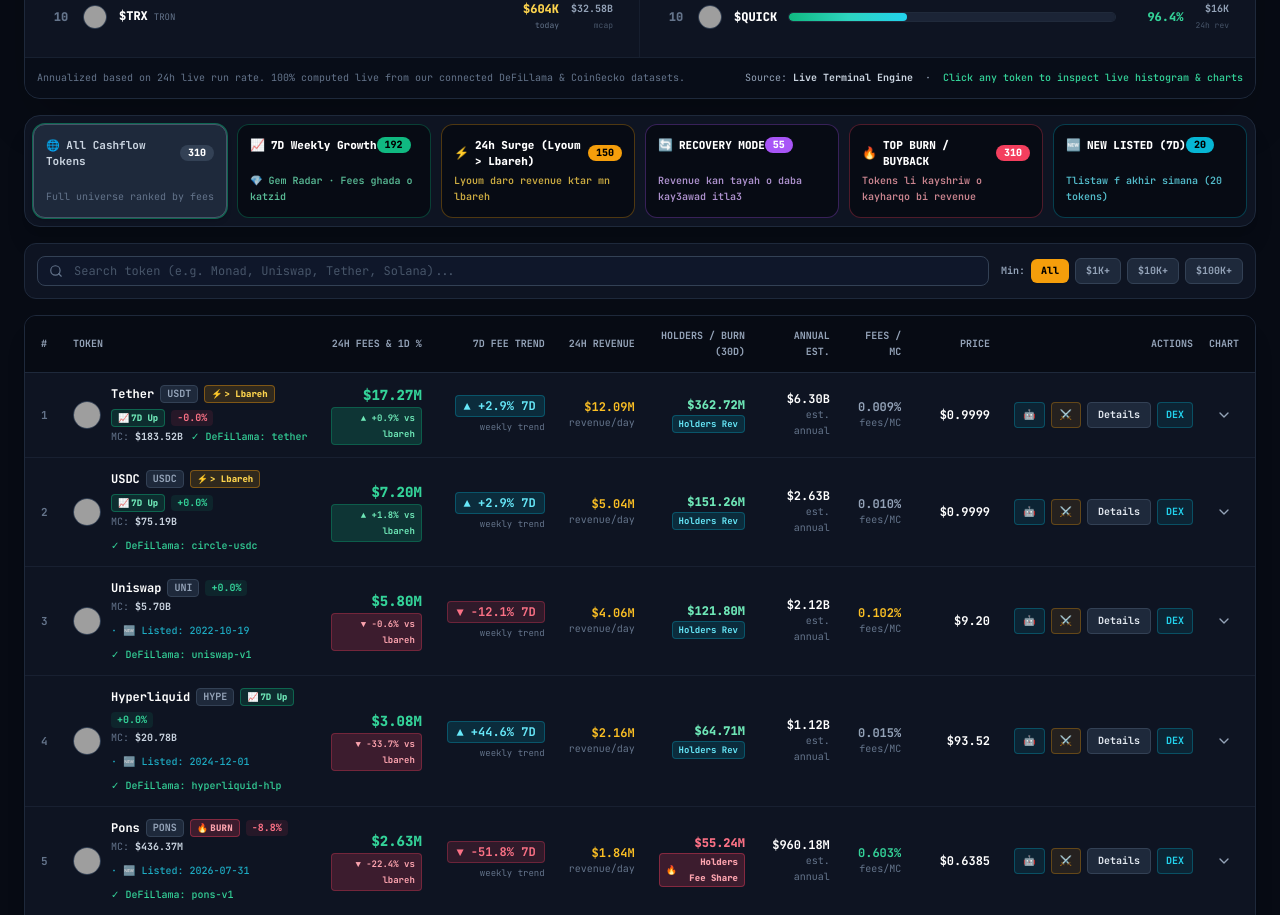
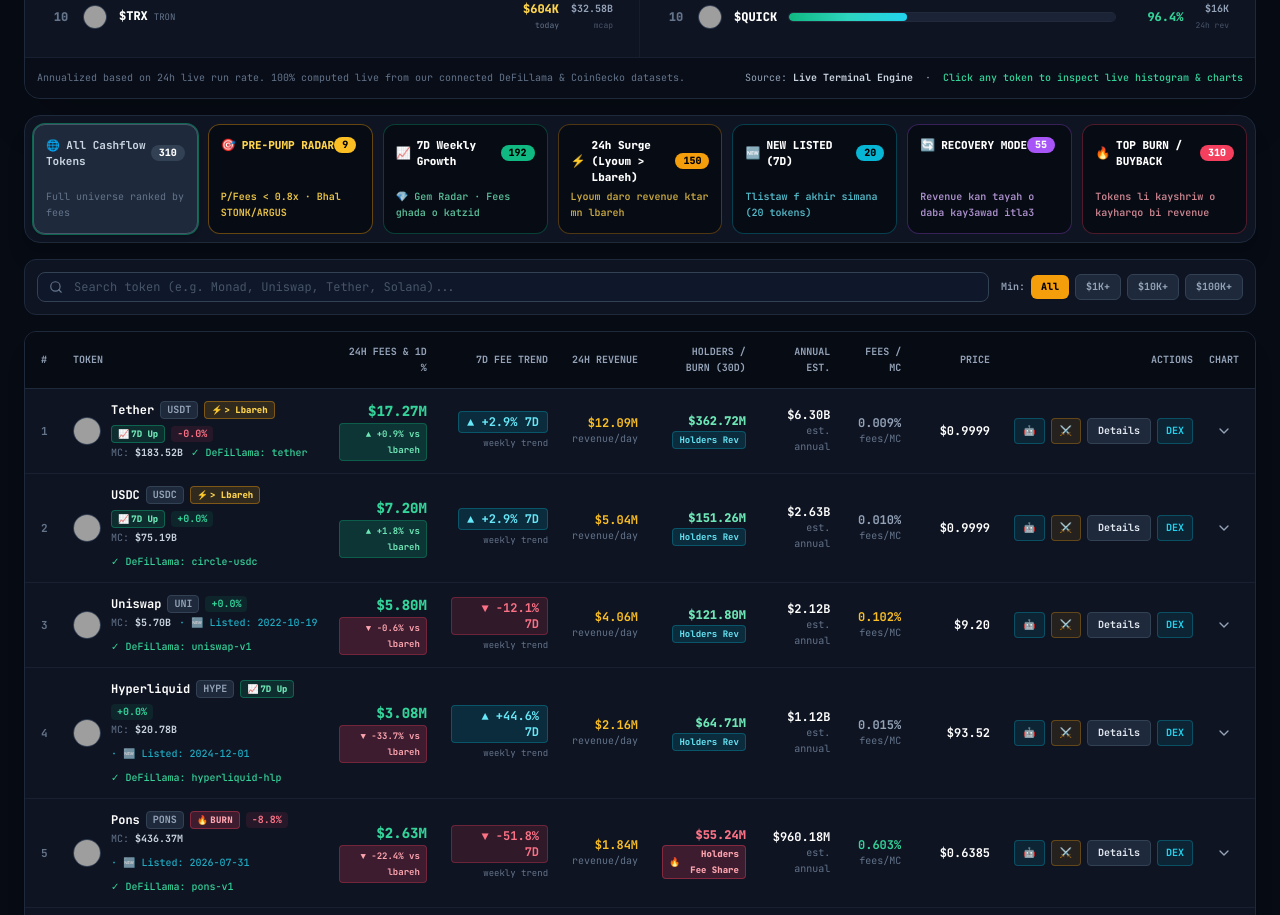
Before and after one commit to elyousfired/crypto-revenue-terminal, a React (Vite) app: page / in a window 1280 px wide. Shown: the part 1600-2515 px from the top of the page. Built offline with nearby package versions, Linux system fonts and the light colour scheme; grey boxes are pictures that could not be loaded; the HTML template or start-up script is replaced by a standard one.

Commit message:
feat: add PRE-PUMP RADAR tab, banner, and signal badges

```diff
--- a/src/components/RevenuePage.jsx
+++ b/src/components/RevenuePage.jsx
@@ -257,6 +257,12 @@
 
   const annualFees = (coin.fees24h || 0) * 365;
   const revToMcap = coin.mcap > 0 ? ((coin.fees24h || 0) / coin.mcap) * 100 : 0;
+  const pToF = coin.mcap > 0 && annualFees > 0 ? coin.mcap / annualFees : 999;
+  const isPrePump = (coin.fees24h || 0) >= 15000 &&
+                    coin.mcap >= 500000 &&
+                    coin.mcap <= 50000000 &&
+                    pToF <= 0.85 &&
+                    ((coin.feeChange1d !== undefined && coin.feeChange1d >= 15) || (coin.feeChange7d !== undefined && coin.feeChange7d >= 30) || coin.isUpToday);
 
   return (
     <>
@@ -283,7 +289,13 @@
                   {coin.symbol}
                 </span>
 
-                {/* Status Badges: Gem, Recovery, Up Today, Up Week, New Listing */}
+                {/* Status Badges: Pre-Pump Radar, Gem, Recovery, Up Today, Up Week, New Listing */}
+                {isPrePump && (
+                  <span className="px-1.5 py-0.2 rounded bg-gradient-to-r from-amber-500/25 to-orange-500/25 text-amber-300 border border-amber-400/60 text-[9px] font-black tracking-wide flex items-center gap-0.5 animate-pulse shadow-sm shadow-amber-500/30" title={`Pre-Pump Radar: Fees $${Math.round(coin.fees24h).toLocaleString()}/d, Price-to-Fees ${pToF.toFixed(2)}x`}>
+                    <span>🎯</span>
+                    <span>PRE-PUMP RADAR</span>
+                  </span>
+                )}
                 {coin.isNewListing && (
                   <span className="px-1.5 py-0.2 rounded bg-cyan-400/20 text-cyan-300 border border-cyan-400/50 text-[9px] font-black tracking-wide flex items-center gap-0.5 animate-pulse shadow-sm shadow-cyan-500/20" title={`Newly Listed: ${coin.ageDays !== undefined ? `${coin.ageDays}d ago` : 'recent'} (${coin.listedDate || ''})`}>
                     <span>🆕</span>
@@ -525,7 +537,7 @@
   const [showCount, setShowCount] = useState(50);
 
   // 🎯 Momentum Filter Tab State requested by user:
-  // 'all' | 'weekly_growth' | 'daily_surge' | 'recovery' | 'top_burn' | 'newly_listed'
+  // 'all' | 'pre_pump_radar' | 'weekly_growth' | 'daily_surge' | 'recovery' | 'top_burn' | 'newly_listed'
   const [momentumTab, setMomentumTab] = useState('all');
   const [newListingWindow, setNewListingWindow] = useState(7); // 7 | 14 | 30 days
 
@@ -535,6 +547,14 @@
     const nowSec = 1790215600; // Reference timestamp ~ Sep 24, 2026
     return {
       all: valid.length,
+      prePump: valid.filter(c => {
+        if (!c.fees24h || c.fees24h < 15000 || !c.mcap || c.mcap < 500000 || c.mcap > 50000000) return false;
+        const pToF = c.mcap / (c.fees24h * 365);
+        const feeSurge = (c.feeChange1d !== undefined && c.feeChange1d >= 15) ||
+                         (c.feeChange7d !== undefined && c.feeChange7d >= 30) ||
+                         c.isUpToday;
+        return pToF <= 0.85 && feeSurge;
+      }).length,
       weekly: valid.filter(c => (c.isUpWeek || (c.feeChange7d && c.feeChange7d > 0)) && ((c.fees24h || 0) >= 200 || (c.fees7d || 0) >= 1000)).length,
       daily: valid.filter(c => c.isUpToday || (c.feeChange1d && c.feeChange1d > 0)).length,
       recovery: valid.filter(c => c.isRecovery).length,
@@ -551,6 +571,14 @@
     return coins
       .filter(c => c.fees24h && c.fees24h > 0 && !c.isND)
       .filter(c => {
+        if (momentumTab === 'pre_pump_radar') {
+          if (!c.fees24h || c.fees24h < 15000 || !c.mcap || c.mcap < 500000 || c.mcap > 50000000) return false;
+          const pToF = c.mcap / (c.fees24h * 365);
+          const feeSurge = (c.feeChange1d !== undefined && c.feeChange1d >= 15) ||
+                           (c.feeChange7d !== undefined && c.feeChange7d >= 30) ||
+                           c.isUpToday;
+          return pToF <= 0.85 && feeSurge;
+        }
         if (momentumTab === 'newly_listed') {
           const maxAgeSec = newListingWindow * 86400;
           const withinTime = c.listedAt ? ((nowSec - c.listedAt) <= maxAgeSec) : false;
@@ -583,6 +611,13 @@
       })
       .filter(c => c.fees24h >= minFees)
       .sort((a, b) => {
+        if (momentumTab === 'pre_pump_radar') {
+          // Sort by lowest Price-to-Fees (highest valuation disconnect), then by 24h fees
+          const pToFA = (a.mcap || 1e9) / Math.max(1, (a.fees24h || 1) * 365);
+          const pToFB = (b.mcap || 1e9) / Math.max(1, (b.fees24h || 1) * 365);
+          if (pToFA !== pToFB) return pToFA - pToFB;
+          return (b.fees24h || 0) - (a.fees24h || 0);
+        }
         if (momentumTab === 'newly_listed') {
           // Sort by newest listing first (descending timestamp or lowest age in days)
           const timeA = a.listedAt || (a.ageDays !== undefined ? nowSec - (a.ageDays * 86400) : 0);
@@ -663,8 +698,8 @@
       {/* 🏆 REVENUE-GENERATING TOKENS INFOGRAPHIC LEADERBOARD 🏆 */}
       <RevenueHoldersLeaderboard coins={coins} onOpenModal={onOpenModal} onOpenResearch={onOpenResearch} />
 
-      {/* 🚀 6 MOMENTUM & VALUE ACCRUAL BUTTONS / TABS 🚀 */}
-      <div className="grid grid-cols-2 sm:grid-cols-3 lg:grid-cols-6 gap-2.5 p-2 rounded-2xl bg-[#0e1422] border border-slate-800 shadow-xl">
+      {/* 🚀 7 MOMENTUM & VALUE ACCRUAL BUTTONS / TABS 🚀 */}
+      <div className="grid grid-cols-2 sm:grid-cols-3 lg:grid-cols-4 xl:grid-cols-7 gap-2.5 p-2 rounded-2xl bg-[#0e1422] border border-slate-800 shadow-xl">
         {/* TAB 1: ALL */}
         <button
           onClick={() => { setMomentumTab('all'); setShowCount(50); }}
@@ -683,7 +718,30 @@
           <span className="text-[10px] text-slate-500 mt-1">Full universe ranked by fees</span>
         </button>
 
-        {/* TAB 2: WEEKLY GROWTH (Ghadi o Kayzid Pendant Had Simana) */}
+        {/* TAB 2: PRE-PUMP RADAR (Cashflow Disconnect · Bhal STONK & ARGUS) */}
+        <button
+          onClick={() => { setMomentumTab('pre_pump_radar'); setShowCount(50); }}
+          className={'p-3 rounded-xl border text-left transition cursor-pointer flex flex-col justify-between ' + (
+            momentumTab === 'pre_pump_radar'
+              ? 'bg-gradient-to-br from-amber-500/25 via-orange-500/20 to-amber-500/25 border-amber-400 text-amber-200 shadow-xl ring-2 ring-amber-400/80 animate-pulse'
+              : 'bg-[#070b14] border-amber-500/40 hover:border-amber-400/70 hover:bg-amber-500/10'
+          )}
+        >
+          <div className="flex items-center justify-between">
+            <div className="flex items-center gap-1.5">
+              <span className="text-amber-400">🎯</span>
+              <span className="text-[11px] font-black text-amber-300">PRE-PUMP RADAR</span>
+            </div>
+            <span className="px-2 py-0.2 rounded-full bg-amber-400 text-black font-black text-[10px] shadow-sm">
+              {counts.prePump}
+            </span>
+          </div>
+          <span className="text-[10px] text-amber-300/90 mt-1 font-bold">
+            P/Fees &lt; 0.8x · Bhal STONK/ARGUS
+          </span>
+        </button>
+
+        {/* TAB 3: WEEKLY GROWTH (Ghadi o Kayzid Pendant Had Simana) */}
         <button
           onClick={() => { setMomentumTab('weekly_growth'); setShowCount(50); }}
           className={'p-3 rounded-xl border text-left transition cursor-pointer flex flex-col justify-between ' + (
@@ -706,7 +764,7 @@
           </span>
         </button>
 
-        {/* TAB 3: DAILY SURGE (Lyoum > Lbareh) */}
+        {/* TAB 4: DAILY SURGE (Lyoum > Lbareh) */}
         <button
           onClick={() => { setMomentumTab('daily_surge'); setShowCount(50); }}
           className={'p-3 rounded-xl border text-left transition cursor-pointer flex flex-col justify-between ' + (
@@ -729,7 +787,30 @@
           </span>
         </button>
 
-        {/* TAB 4: RECOVERY (Revenue kan tayah o daba kay3awad itla3) */}
+        {/* TAB 5: NEWLY LISTED (7D) - Tokens li tlistaw f akhir simana */}
+        <button
+          onClick={() => { setMomentumTab('newly_listed'); setShowCount(50); }}
+          className={'p-3 rounded-xl border text-left transition cursor-pointer flex flex-col justify-between ' + (
+            momentumTab === 'newly_listed'
+              ? 'bg-cyan-500/20 border-cyan-400 text-cyan-200 shadow-lg ring-1 ring-cyan-400'
+              : 'bg-[#070b14] border-cyan-500/30 hover:bg-cyan-500/10'
+          )}
+        >
+          <div className="flex items-center justify-between">
+            <div className="flex items-center gap-1.5">
+              <span className="text-cyan-400">🆕</span>
+              <span className="text-[11px] font-black text-white">NEW LISTED (7D)</span>
+            </div>
+            <span className="px-2 py-0.2 rounded-full bg-cyan-500 text-black font-black text-[10px]">
+              {counts.newlyListed}
+            </span>
+          </div>
+          <span className="text-[10px] text-cyan-300/80 mt-1 font-semibold">
+            Tlistaw f akhir simana ({counts.newlyListed} tokens)
+          </span>
+        </button>
+
+        {/* TAB 6: RECOVERY (Revenue kan tayah o daba kay3awad itla3) */}
         <button
           onClick={() => { setMomentumTab('recovery'); setShowCount(50); }}
           className={'p-3 rounded-xl border text-left transition cursor-pointer flex flex-col justify-between ' + (
@@ -752,7 +833,7 @@
           </span>
         </button>
 
-        {/* TAB 5: TOP BURN / BUYBACK (Tokens li kayshriw o kayharqo bi revenue) */}
+        {/* TAB 7: TOP BURN / BUYBACK (Tokens li kayshriw o kayharqo bi revenue) */}
         <button
           onClick={() => { setMomentumTab('top_burn'); setShowCount(50); }}
           className={'p-3 rounded-xl border text-left transition cursor-pointer flex flex-col justify-between ' + (
@@ -774,30 +855,25 @@
             Tokens li kayshriw o kayharqo bi revenue
           </span>
         </button>
+      </div>
 
-        {/* TAB 6: NEWLY LISTED (7D) - Tokens li tlistaw f akhir simana */}
-        <button
-          onClick={() => { setMomentumTab('newly_listed'); setShowCount(50); }}
-          className={'p-3 rounded-xl border text-left transition cursor-pointer flex flex-col justify-between ' + (
-            momentumTab === 'newly_listed'
-              ? 'bg-cyan-500/20 border-cyan-400 text-cyan-200 shadow-lg ring-1 ring-cyan-400'
-              : 'bg-[#070b14] border-cyan-500/30 hover:bg-cyan-500/10'
-          )}
-        >
-          <div className="flex items-center justify-between">
-            <div className="flex items-center gap-1.5">
-              <span className="text-cyan-400">🆕</span>
-              <span className="text-[11px] font-black text-white">NEW LISTED (7D)</span>
-            </div>
-            <span className="px-2 py-0.2 rounded-full bg-cyan-500 text-black font-black text-[10px]">
-              {counts.newlyListed}
+      {/* 🎯 PRE-PUMP RADAR BANNER */}
+      {momentumTab === 'pre_pump_radar' && (
+        <div className="flex items-center justify-between flex-wrap gap-2.5 px-4 py-2.5 rounded-xl bg-gradient-to-r from-amber-500/15 via-orange-500/10 to-amber-500/15 border border-amber-500/40 text-xs shadow-lg">
+          <div className="flex items-center gap-2">
+            <span className="text-amber-400 font-extrabold flex items-center gap-1.5 text-xs">
+              <span className="w-2 h-2 rounded-full bg-amber-400 animate-ping"></span>
+              <span>🎯 Pre-Pump Hunter Formula:</span>
+            </span>
+            <span className="text-slate-200 text-[11px] font-medium">
+              Real Cashflow (Fees &gt; $15K/day) + Extreme Valuation Disconnect (Price-to-Fees &lt; 0.85x) + Fee Growth Explosion. Nafss l-ADN li kan f $STONK ($0.02) o $ARGUS ($0.0028) 24h 9bal ma ifrg3o!
             </span>
           </div>
-          <span className="text-[10px] text-cyan-300/80 mt-1 font-semibold">
-            Tlistaw f akhir simana ({counts.newlyListed} tokens)
+          <span className="px-2.5 py-0.5 rounded-md bg-amber-500/20 text-amber-300 font-bold border border-amber-500/30 text-[10px]">
+            Sorted by lowest P/Fees (Asymmetric Value Arbitrage)
           </span>
-        </button>
-      </div>
+        </div>
+      )}
 
       {/* 🆕 Newly Listed Timeframe Controls */}
       {momentumTab === 'newly_listed' && (
```
